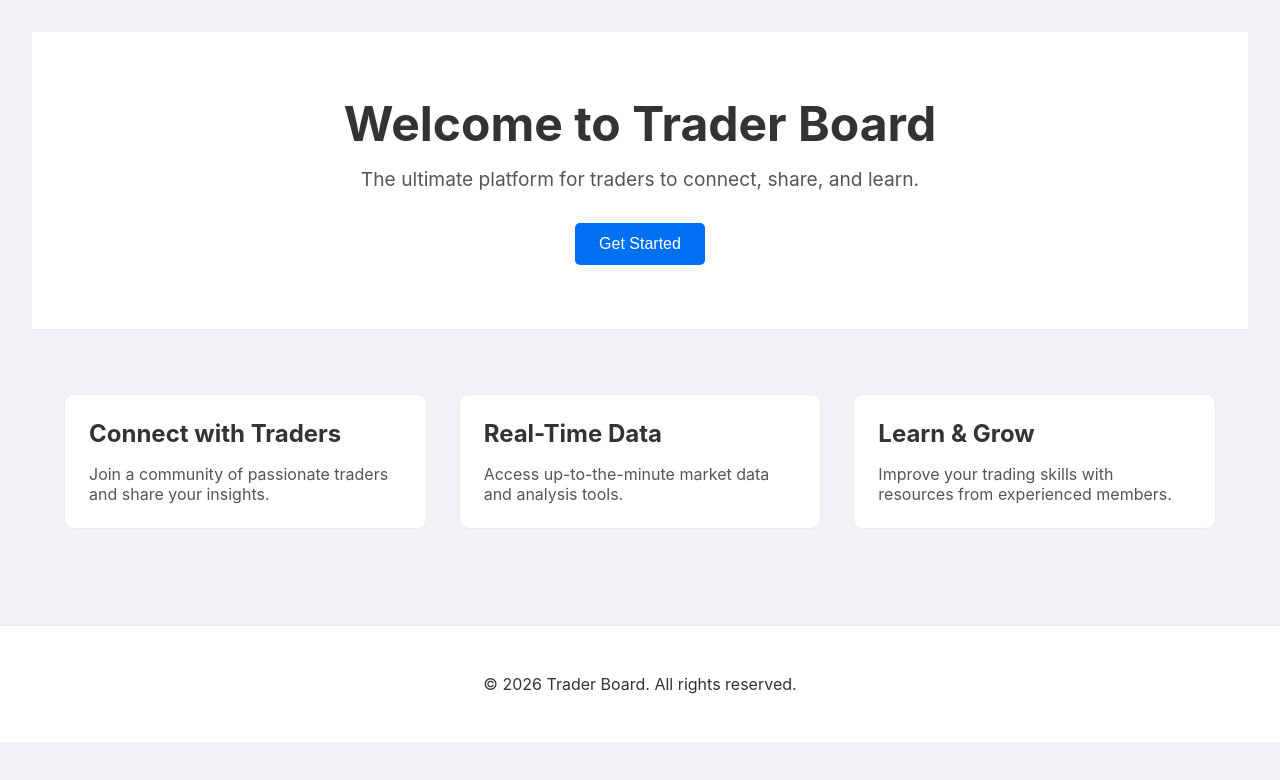
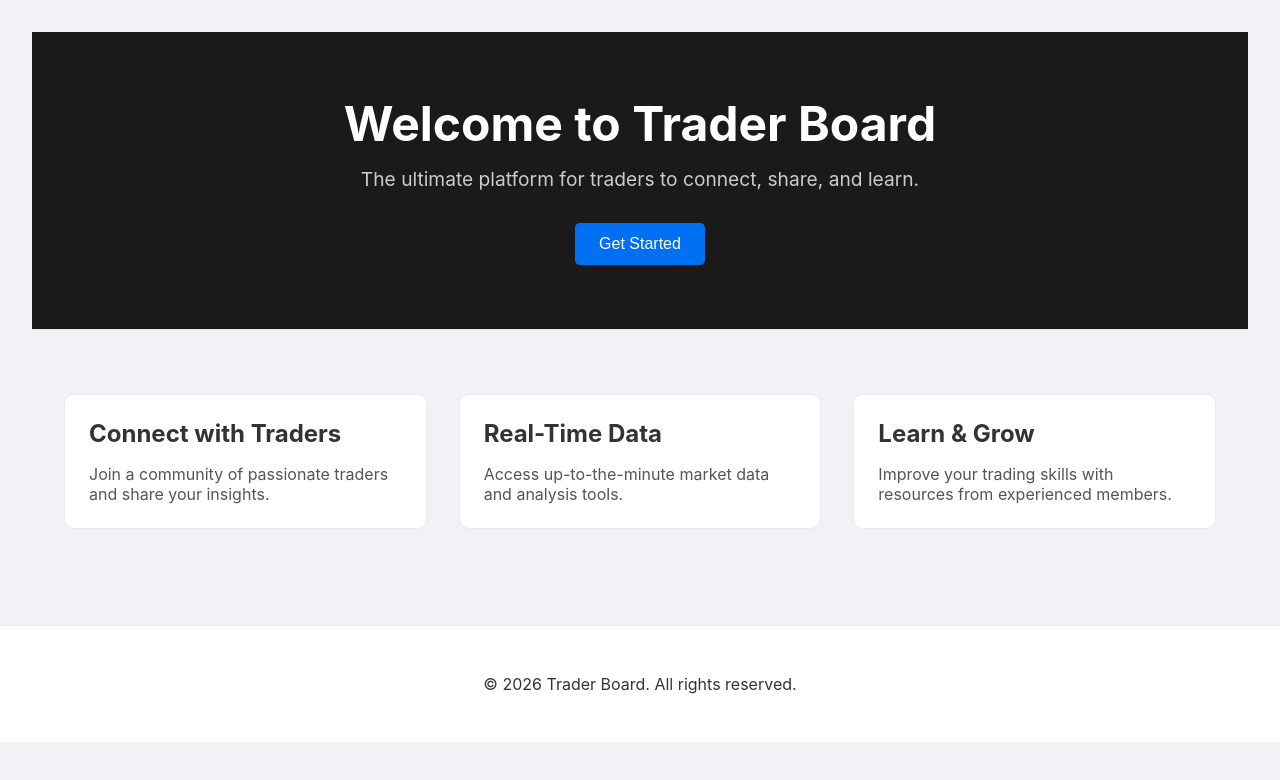
Before and after one commit to xenirio/trader-board, a Next.js app: page / in a window 1280 px wide. Shown: the top 780 px of the page. Built offline with nearby package versions, Linux system fonts and the light colour scheme.

Commit message:
feat: adjust hero heading color for contrast

```diff
--- a/app/components/HeroSection/HeroSection.module.css
+++ b/app/components/HeroSection/HeroSection.module.css
@@ -1,7 +1,7 @@
 .hero {
   text-align: center;
   padding: 4rem 2rem;
-  background-color: #ffffff;
+  background-color: #1a1a1a; /* Dark background for the hero section */
   border-bottom: 1px solid #eaeaea;
 }
 
@@ -9,12 +9,13 @@
   font-size: 3rem;
   margin: 0;
   line-height: 1.15;
+  color: #ffffff; /* White text for high contrast */
 }
 
 .description {
   font-size: 1.2rem;
   margin: 1rem 0 2rem;
-  color: #555;
+  color: #ccc; /* Lighter text for description */
 }
 
 .ctaButton {
```
